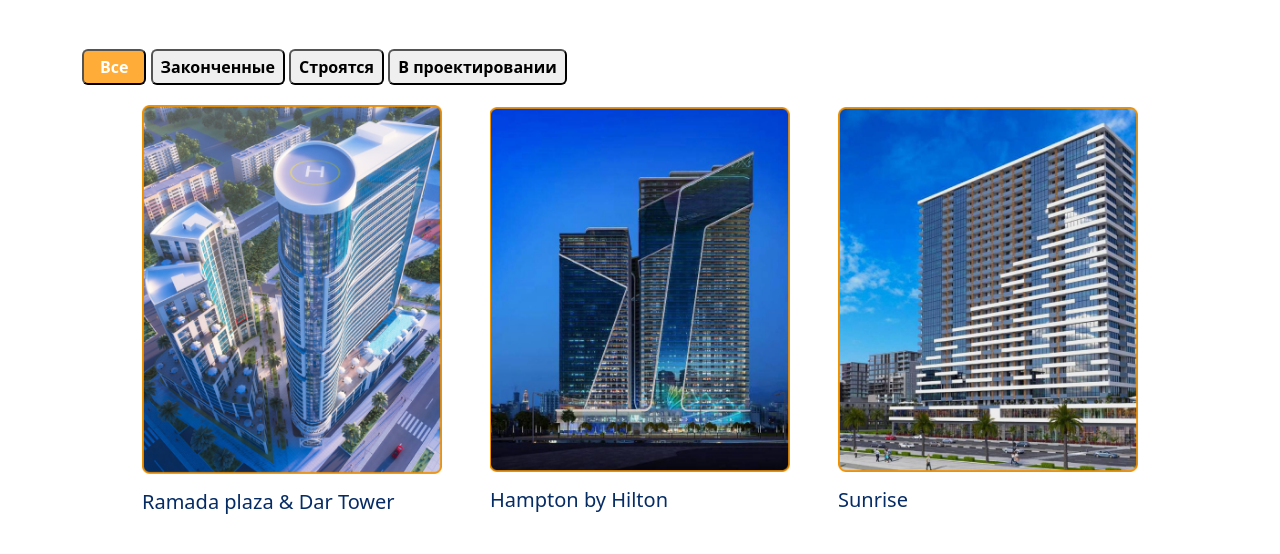
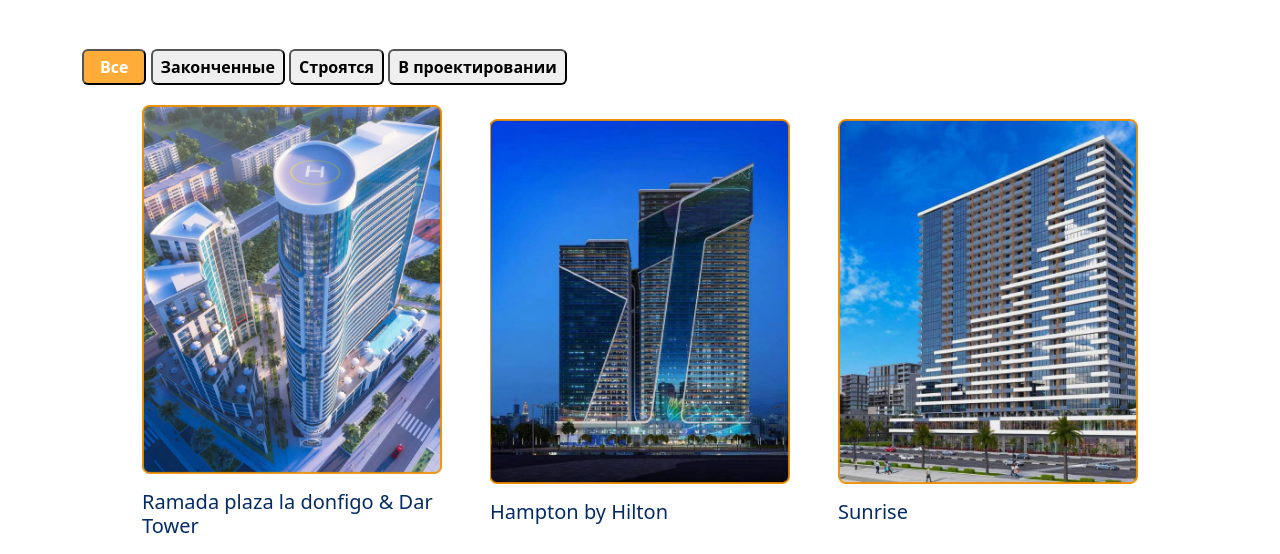
Before and after one commit to ins0titud3/webka2, a website: page Projects/projects.html in a window 1280 px wide. Shown: the part 398-952 px from the top of the page. Drawn offline with nearby package versions, Linux system fonts and the light colour scheme.

Commit message:
changed plaza's name to la donfigo

```diff
--- a/Projects/projects.html
+++ b/Projects/projects.html
@@ -65,7 +65,7 @@
             <div class="projects d-flex column flex-wrap justify-content-center align-items-center gap-5 container mt-3" id="projects">
                 <a href="#" class="cards flex-shrink-1 text-decoration-none" id="finishedProj">
                     <img src="./img/projects-pngs.png" class='img-fluid' alt="">
-                    <h5 class="mt-3 text-primary-emphasis">Ramada plaza & Dar Tower</h5>
+                    <h5 class="mt-3 text-primary-emphasis">Ramada plaza la donfigo & Dar Tower</h5>
                 </a>
                 <a href="#" class="cards flex-shrink-1 text-decoration-none" id="finishedProj">
                     <img src="./img/projects-pngs-1.png" class='img-fluid' alt="">
```
